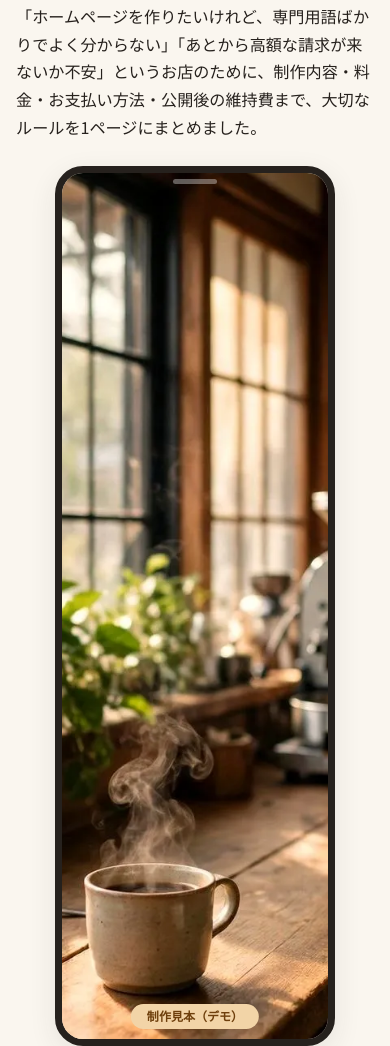
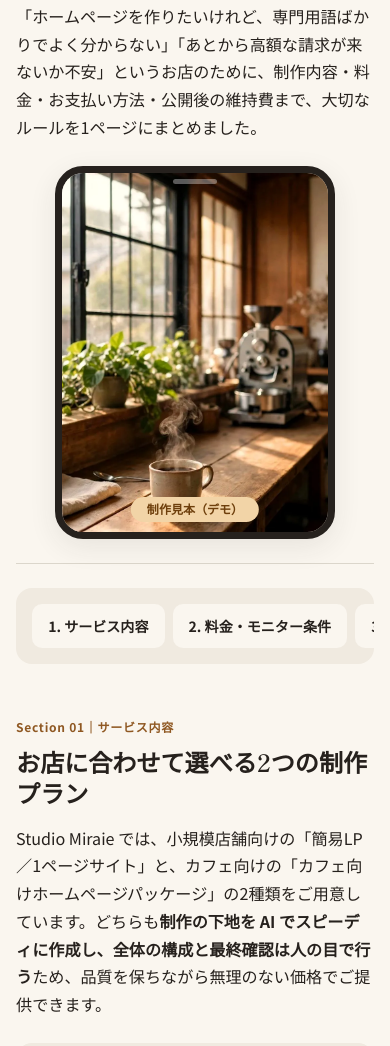
Before and after one commit to pousan/notebook-explainer-preview, a plain HTML site: page index.html in a window 390 px wide. Shown: the part 442-1488 px from the top of the page. Drawn offline with nearby package versions, Linux system fonts and the light colour scheme.

Commit message:
Harden hero frame sizing (frame-level aspect ratio + height cap) and single-row TOC up to 1100px

```diff
--- a/index.html
+++ b/index.html
@@ -460,6 +460,8 @@
       position: relative;
       width: 100%;
       max-width: 260px;
+      aspect-ratio: 3 / 4;
+      max-height: 500px;
       margin: 0 auto;
       border: 7px solid var(--on-surface);
       border-radius: 28px;
@@ -480,7 +482,7 @@
     .phone-frame img {
       display: block;
       width: 100%;
-      aspect-ratio: 3 / 4;
+      height: 100%;
       object-fit: cover;
       object-position: top;
       background: var(--surface-container);
@@ -816,6 +818,12 @@
       .simulator-shell {
         grid-template-columns: 1fr;
       }
+    }
+
+    @media (max-width: 1100px) {
+      .toc-bar { flex-wrap: nowrap; overflow-x: auto; -webkit-overflow-scrolling: touch; scrollbar-width: none; }
+      .toc-bar::-webkit-scrollbar { display: none; }
+      .toc-link { white-space: nowrap; flex-shrink: 0; }
     }
 
     @media (max-width: 640px) {
```
